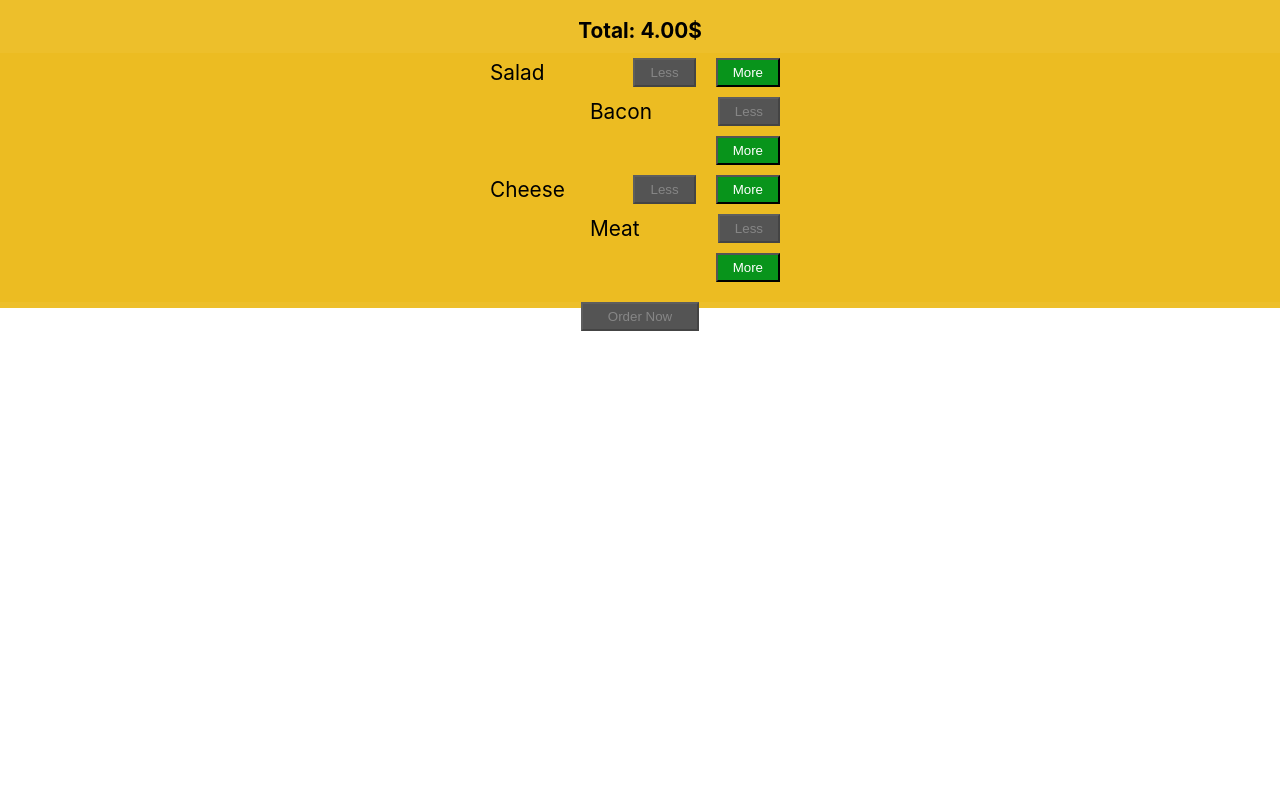
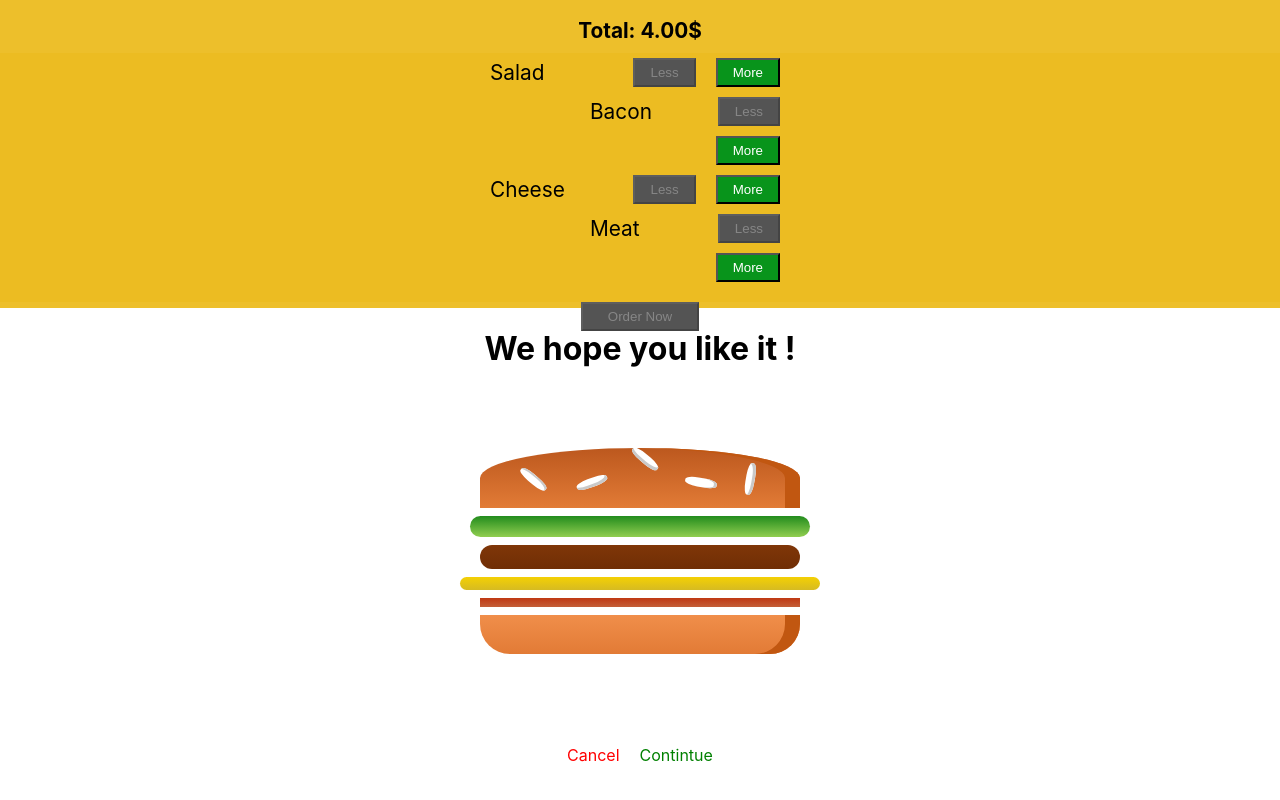
Before and after one commit to bonheurjedd/Build-Burger-Online, a React (Create React App) app: page /checkout in a window 1280 px wide. Shown: the part 502-1302 px from the top of the page. Before the commit the page ends 833 px from the top, so only its background shows below. Built offline with nearby package versions, Linux system fonts and the light colour scheme.

Commit message:
Working on Routes

```diff
--- a/src/Layout/BurgerBuilder/BurgerControls/BurgerControls.js
+++ b/src/Layout/BurgerBuilder/BurgerControls/BurgerControls.js
@@ -13,7 +13,7 @@ class BurgerControls extends Component {
   const Controls = ControlsItems.map((ctrl, keyz) => {
    return (
     <>
-     <div key={keyz}>
+     <div key={keyz} >
       <span className={classes.Ctrl} > {ctrl.type}</span>
       <div className={classes.ButtonSide}>
        <Buttons> <button
--- a/src/Layout/BurgerBuilder/BurgerControls/Buttons/Buttons.js
+++ b/src/Layout/BurgerBuilder/BurgerControls/Buttons/Buttons.js
@@ -3,7 +3,7 @@ import classes from './Buttons.module.css'
 
 const Buttons = (props) => {
  return (
-  <div className={classes.Buttons}>{props.children}</div>
+  <div className={[classes['Buttons'], classes[props.btnType]].join(' ')}>{props.children}</div>
  )
 }
 export default Buttons;
--- a/src/Layout/BurgerBuilder/BurgerControls/Buttons/Buttons.module.css
+++ b/src/Layout/BurgerBuilder/BurgerControls/Buttons/Buttons.module.css
@@ -2,4 +2,8 @@
  display: inline-block;
   padding: 5px 10px;
   cursor: pointer;
+}.Successing {
+  color : green
+}.Dangerzone {
+  color: red;
 }
--- /dev/null
+++ b/src/Layout/BurgerBuilder/CheckoutSummary/CheckoutSummary.js
@@ -0,0 +1,23 @@
+import React from 'react';
+import Burger from '../../BurgerBuilder/Burger/Burger';
+import Buttons from '../BurgerControls/Buttons/Buttons';
+import classes from './CheckoutSummary.module.css';
+const checkoutSummary = (props) => {
+ return (
+  <div className={classes.checkoutSummary}>
+   <h1>We hope you like it !</h1>
+   <div style={{ width: '100%', height: "600px", margin: "auto" }}>
+    <Burger burgerIngredients={props.ingredients} />
+    <Buttons btnType="Dangerzone"
+     clicked
+    >Cancel</Buttons>
+    <Buttons btnType="Successing"
+     clicked
+    >Contintue</Buttons>
+   </div>
+
+  </div>
+ )
+}
+
+export default checkoutSummary
--- /dev/null
+++ b/src/Layout/BurgerBuilder/CheckoutSummary/CheckoutSummary.module.css
@@ -0,0 +1,10 @@
+.CheckoutSummary {
+  text-align: center;
+  width: 80%;
+  margin: auto;
+}
+@media(min-width:600px){
+ .CheckoutSummary {
+   width: 500px;
+ }
+}
--- /dev/null
+++ b/src/Layout/Checkout/Checkout.js
@@ -0,0 +1,24 @@
+import react, { Component } from 'react';
+import CheckoutSummary from '../BurgerBuilder/CheckoutSummary/CheckoutSummary'
+class Checkout extends Component {
+ state = {
+  ingredients: {
+   salad: 1,
+   meat: 1,
+   cheese: 1,
+   bacon: 1
+  }
+ }
+ render() {
+
+  return (
+   <div>
+    <CheckoutSummary ingredients={this.state.ingredients} />
+   </div>
+  )
+ }
+
+
+}
+
+export default Checkout;
--- a/src/Layout/Layout.js
+++ b/src/Layout/Layout.js
@@ -1,11 +1,13 @@
 import React from 'react';
 import BurgerBuilder from './BurgerBuilder/BurgerBuilder';
+import Checkout from './Checkout/Checkout'
 import Toolbar from './ToolBar/ToolBar';
 const Layout = () => {
  return (
   <>
    <Toolbar />
    <BurgerBuilder />
+   <Checkout />
   </>
  )
 }
```
Also changed, not shown: src/Layout/ToolBar/ToolBarStyle.module.css (indentation only), 1 other file (tests, documents, lock files or other folders).
